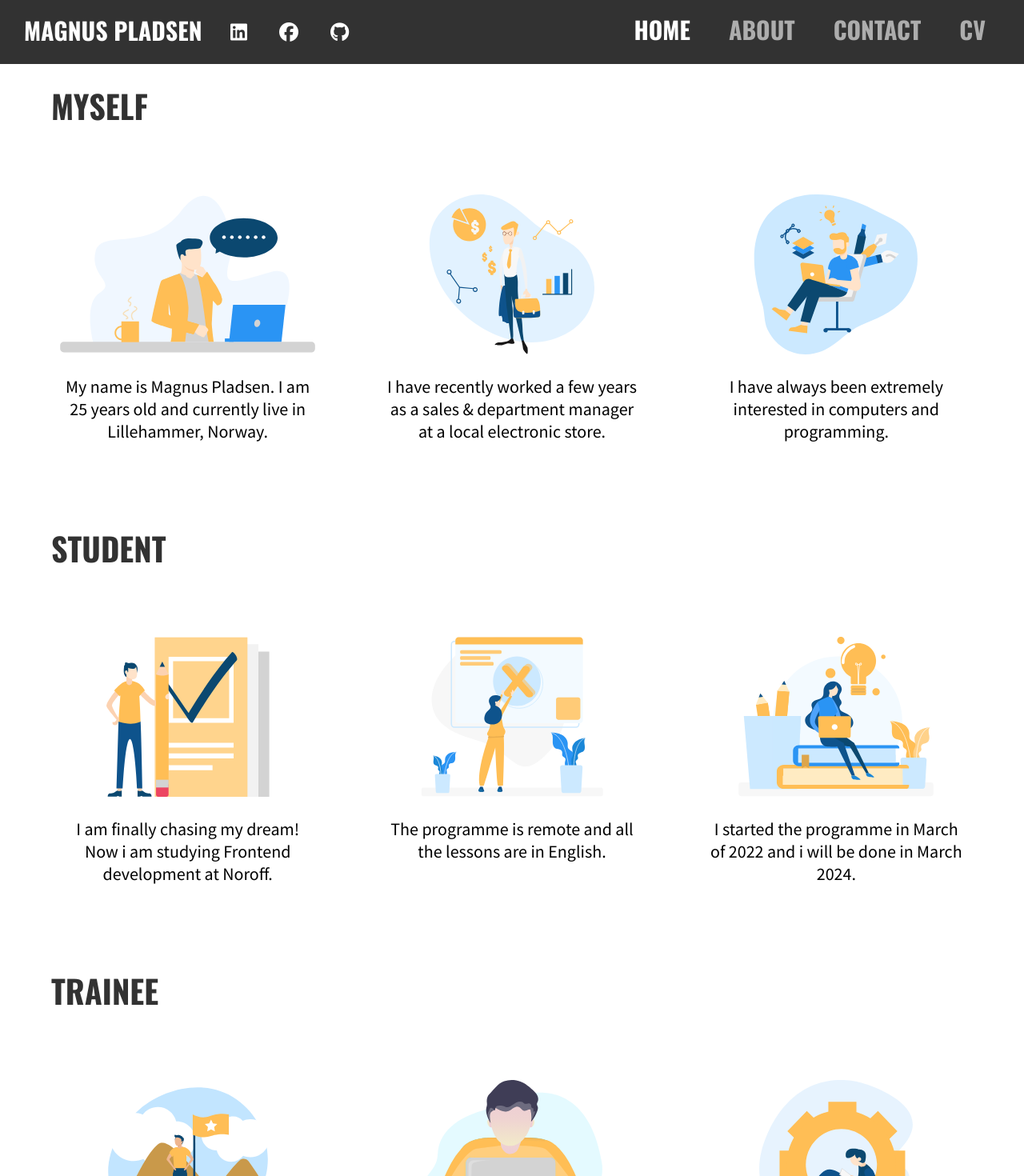
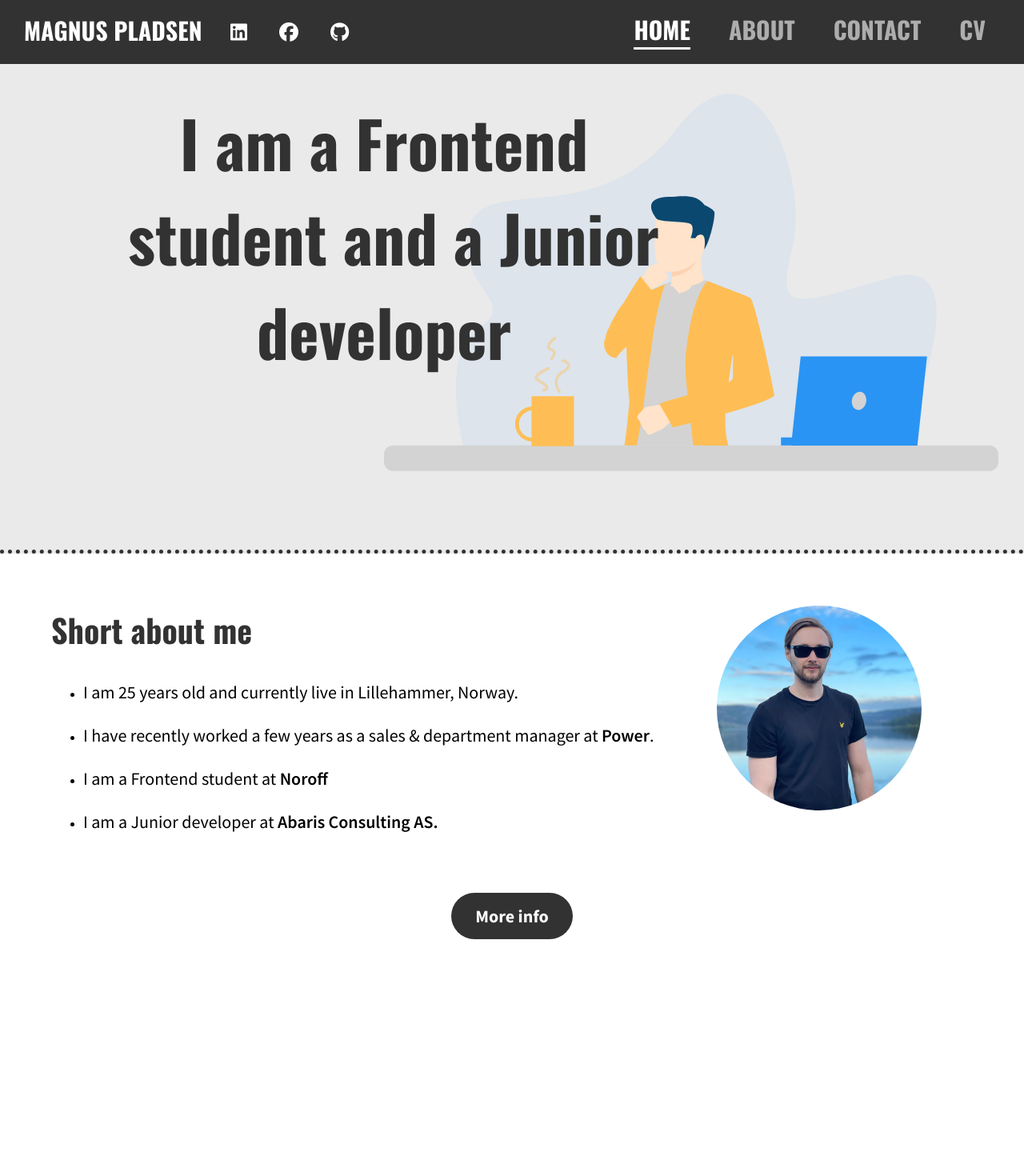
Before and after one commit to MagnusPladsen/Home-page-2022, a React (Create React App) app in the folder home-page/: page / in a window 1280 px wide. Shown: the top 1470 px of the page at 80% size. After the commit the page ends 1209 px from the top, so only its background shows below. Built offline with nearby package versions, Linux system fonts and the light colour scheme.

Commit message:
Major changes
The old content is now moved to the about page.
- Created new landing page
- Moved old landing page to about
- Fixed the NavLinks
- Added underline to active links

```diff
--- a/home-page/src/App.css
+++ b/home-page/src/App.css
@@ -6,40 +6,79 @@
   width: 100vw;
 }
 
-.app-section {
-  position: relative;
-  width: 90vw;
-  margin: 0 auto;
+.app-header {
+  background-color: var(--main-color-faded);
+  border-bottom: 3px dotted var(--main-color);
+  padding-bottom: 3em;
+  margin-bottom: 5em;
+  margin-top: -1.2em;
 }
 
-.container {
-  position: relative;
-  width: 80vw;
-  left: 50%;
-  transform: translate(-50%);
-  margin-top: 3em;
-  margin-bottom: 5em;
-}
-
-.illustrations {
+h1 {
+  padding-top: 0.5em;
   position: relative;
   left: 50%;
   transform: translate(-50%);
-}
-
-p {
-  font-size: 1.375em;
+  width: 90vw;
+  font-size: 2em;
+  color: var(--main-color);
   text-align: center;
 }
 
-h2 {
-  color: var(--main-color);
-  font-size: 1.875em;
+.app-section {
+  position: relative;
+  top: -3em;
+  width: 90vw;
+  margin: 0 auto;
+  text-align: left;
 }
 
-.header-secondary {
-  margin-top: 0em;
+li p {
+  text-align: left;
+  margin-bottom: -1em;
 }
+
+.pb {
+  position: relative;
+  top: 2em;
+  max-width: 70vw;
+  border-radius: 50%;
+  left: 50%;
+  transform: translate(-50%);
+  margin-bottom: 3em;
+}
+
+
+
+/* HERO STYLE
+----------------------*/
+.hero {
+  position: relative;
+  top: 0em;
+  left: 50%;
+  transform: translate(-50%);
+  width: 80vw;
+}
+
+
+
+
+/* LINK STYLE
+----------------------*/
+.link {
+  text-decoration: none;
+  font-weight: 600;
+  color: black;
+}
+
+.link:hover {
+  opacity: 0.3;
+}
+
+#link-about {
+  text-decoration: none;
+}
+
 
 
 
@@ -62,26 +101,6 @@ h2 {
   border: 2px solid var(--main-color);
 }
 
-.cta-top {
-  position: relative;
-  top: 0.5em;
-}
-
-
-
-
-/* LINK STYLE
-----------------------*/
-.link {
-  text-decoration: none;
-  font-weight: 600;
-  color: black;
-}
-
-.link:hover {
-  opacity: 0.3;
-}
-
 
 
 
@@ -91,6 +110,7 @@ footer {
   display: flex;
   justify-content: center;
   padding-bottom: 50px;
+  padding-top: 2em;
 }
 
 
@@ -99,20 +119,41 @@ footer {
 /* DESKTOP STYLE
 ----------------------*/
 @media only screen and (min-width: 1000px) {
-  .grid-container {
-      position: relative;
-      display: grid;
-      grid-template-columns: 1fr 1fr 1fr;
-      width: 90vw;
-      left: 50%;
-      transform: translate(-50%);
-      gap: 4em;
+  .app-header {
+    background-color: var(--main-color-faded);
+    border-bottom: 5px dotted var(--main-color);
+    height: 70vh;
+    margin-bottom: 0em;
+    margin-top: -2.7em;
   }
-  .container {
-      width: 25vw;
+  h1 {
+    margin-left: 1em;
+    position: relative;
+    font-size: 80px;
+    width: 50vw;
+    left: 5em;
+    top: 0em;
+    z-index: 1;
+    white-space: nowrap;
   }
-  .illustrations {
-      width: 25vw;
-      height: 25vh;
+  .hero {
+    position: absolute;
+    top: 3em;
+    padding-left: 35vw;
+    max-width: 60vw;
+  }
+  .app-section {
+    top: 2em;
+  }
+  .pb {
+    position: absolute;
+    max-width: 20vw;
+    top: 0;
+    right: 0;
+    transform: translate(100%);
+    margin-bottom: 0;
+  }
+  footer {
+    padding-top: 6em;
   }
 }
--- a/home-page/src/App.js
+++ b/home-page/src/App.js
@@ -1,75 +1,36 @@
 import './App.css';
-import imageMe from './Images/me.svg';
-import imageSales from './Images/sales.svg';
-import imageDesign from './Images/design.svg';
-import imageSchool from './Images/school.svg';
-import imageSchool2 from './Images/school2.svg';
-import imageSchool3 from './Images/school3.svg';
-import imageTrainee from './Images/trainee.svg';
-import imageTrainee2 from './Images/trainee2.svg';
-import imageTrainee3 from './Images/trainee3.svg';
-
-const codecademy = <a className="link" target="_blank" href="https://www.codecademy.com/profiles/MagnusPladsen">Codecademy</a>
-
-const abaris = <a className="link" target="_blank" href="https://www.abaris.no/">Abaris Consulting AS.</a>
-
+import imageHero from './Images/hero.svg';
+import { noroff, codecademy, abaris, power } from './Components/About';
+import { Link } from 'react-router-dom';
+import imagePB from './Images/pb.jpg';
 
 function App() {
   return (
     <div className="App">
+      <header className="app-header">
+        <h1>I am a Frontend<br /> student and a Junior<br /> developer</h1>
+        <img src={imageHero} alt="illustration of me" className="hero" />
+      </header>
       <section className="app-section">
-        <h2>MYSELF</h2>
-        <div className="grid-container">
-        <div className="container">
-          <img src={imageMe} alt="illustration of me" className="illustrations" />
-          <p>My name is Magnus Pladsen. I am 25 years old and currently live in Lillehammer, Norway.</p>
-        </div>
-        <div className="container">
-          <img src={imageSales} alt="illustration of sales" className="illustrations" />
-          <p>I have recently worked a few years as a sales & department manager at a local electronic store.</p>
-        </div>
-        <div className="container">
-          <img src={imageDesign} alt="illustration of design" className="illustrations" />
-          <p>I have always been extremely interested in computers and programming.</p>
-        </div>
-        </div>
-      </section>
-      <section className="app-section">
-        <h2 className="header-secondary">STUDENT</h2>
-        <div className="grid-container">
-        <div className="container">
-          <img src={imageSchool} alt="illustration of school" className="illustrations" />
-          <p>I am finally chasing my dream! Now i am studying Frontend development at Noroff.</p>
-        </div>
-        <div className="container">
-          <img src={imageSchool2} alt="illustration of school" className="illustrations" />
-          <p>The programme is remote and all the lessons are in English.</p>
-        </div>
-        <div className="container">
-          <img src={imageSchool3} alt="illustration of school" className="illustrations" />
-          <p>I started the programme in March of 2022 and i will be done in March 2024.</p>
-        </div>
-        </div>
-      </section>
-      <section className="app-section">
-        <h2 className="header-secondary">TRAINEE</h2>
-        <div className="grid-container">
-        <div className="container">
-          <img src={imageTrainee} alt="illustration of trainee" className="illustrations" />
-          <p>I was extremely lucky when i got the opportunity to work as a junior developer part time at {abaris}</p>
-        </div>
-        <div className="container">
-          <img src={imageTrainee3} alt="illustration of trainee" className="illustrations" />
-          <p>I have used {codecademy} alot to learn about JavaScript, TypeScript, React and Redux.</p>
-        </div>
-        <div className="container">
-          <img src={imageTrainee2} alt="illustration of trainee" className="illustrations" />
-          <p>Now im using most of my time practicing Frontend programming.</p>
-        </div>
-        </div>
+        <h2>Short about me</h2>
+        <ul>
+          <li>
+            <p>I am 25 years old and currently live in Lillehammer, Norway.</p>
+          </li>
+          <li>
+            <p>I have recently worked a few years as a sales & department manager at {power}.</p>
+          </li>
+          <li>
+            <p>I am a Frontend student at {noroff}</p>
+          </li>
+          <li>
+            <p>I am a Junior developer at {abaris}</p>
+          </li>
+        </ul>
+        <img src={imagePB} alt="Picture of me" className="pb" />
       </section>
       <footer>
-        <a href="#" className="cta">TO THE TOP</a>
+        <Link id="link-about" to="/about"><a className="cta cta-more" href="#">More info</a></Link>
       </footer>
     </div>
   );
--- /dev/null
+++ b/home-page/src/Components/About.js
@@ -0,0 +1,87 @@
+import '../Css/About.css';
+import React from 'react';
+import { Link } from 'react-router-dom';
+import imageMe from '../Images/me.svg';
+import imageSales from '../Images/sales.svg';
+import imageDesign from '../Images/design.svg';
+import imageSchool from '../Images/school.svg';
+import imageSchool2 from '../Images/school2.svg';
+import imageSchool3 from '../Images/school3.svg';
+import imageTrainee from '../Images/trainee.svg';
+import imageTrainee2 from '../Images/trainee2.svg';
+import imageTrainee3 from '../Images/trainee3.svg';
+import { useEffect } from 'react';
+
+export const codecademy = <a className="link" target="_blank" href="https://www.codecademy.com/profiles/MagnusPladsen">Codecademy</a>
+
+export const abaris = <a className="link" target="_blank" href="https://www.abaris.no/">Abaris Consulting AS.</a>
+
+export const noroff = <a className="link" target="_blank" href="https://www.noroff.no/">Noroff</a>
+
+export const power = <a className="link" target="_blank" href="https://www.power.no/">Power</a>
+
+export default function About() {
+
+    useEffect(() => {
+        window.scrollTo(0, 0);
+    }, []);
+
+    return (
+        <div className="about">
+            <section className="about-section">
+                <h2>MYSELF</h2>
+                <div className="grid-container">
+                    <div className="container">
+                        <img src={imageMe} alt="illustration of me" className="illustrations" />
+                        <p>My name is Magnus Pladsen. I am 25 years old and currently live in Lillehammer, Norway.</p>
+                    </div>
+                    <div className="container">
+                        <img src={imageSales} alt="illustration of sales" className="illustrations" />
+                        <p>I have recently worked a few years as a sales & department manager at {power}.</p>
+                    </div>
+                    <div className="container">
+                        <img src={imageDesign} alt="illustration of design" className="illustrations" />
+                        <p>I have always been extremely interested in computers and programming.</p>
+                    </div>
+                </div>
+            </section>
+            <section className="app-section">
+                <h2 className="header-secondary">STUDENT</h2>
+                <div className="grid-container">
+                    <div className="container">
+                        <img src={imageSchool} alt="illustration of school" className="illustrations" />
+                        <p>I am finally chasing my dream! Now i am studying Frontend development at {noroff}.</p>
+                    </div>
+                    <div className="container">
+                        <img src={imageSchool2} alt="illustration of school" className="illustrations" />
+                        <p>The programme is remote and all the lessons are in English.</p>
+                    </div>
+                    <div className="container">
+                        <img src={imageSchool3} alt="illustration of school" className="illustrations" />
+                        <p>I started the programme in March of 2022 and i will be done in March 2024.</p>
+                    </div>
+                </div>
+            </section>
+            <section className="app-section">
+                <h2 className="header-secondary">TRAINEE</h2>
+                <div className="grid-container">
+                    <div className="container">
+                        <img src={imageTrainee} alt="illustration of trainee" className="illustrations" />
+                        <p>I was extremely lucky when i got the opportunity to work as a junior developer part time at {abaris}</p>
+                    </div>
+                    <div className="container">
+                        <img src={imageTrainee3} alt="illustration of trainee" className="illustrations" />
+                        <p>I have used {codecademy} alot to learn about JavaScript, TypeScript, React and Redux.</p>
+                    </div>
+                    <div className="container">
+                        <img src={imageTrainee2} alt="illustration of trainee" className="illustrations" />
+                        <p>Now im using most of my time practicing Frontend programming.</p>
+                    </div>
+                </div>
+            </section>
+            <footer>
+                    <a href="#top" className="cta">TO THE TOP</a>
+            </footer>
+        </div>
+    );
+}
--- a/home-page/src/Components/Navigation.js
+++ b/home-page/src/Components/Navigation.js
@@ -26,13 +26,13 @@ export default function Navigation() {
     }
 
   return (
-    <div className="Navigation">
+    <div className="Navigation" id="top">
         <nav className="desktop-navigation">
         <text className="desktop-navigation__header">MAGNUS PLADSEN</text>
         {linkedin} {facebook} {github}
             <ul className="desktop-navigation__list">
                 <li className="desktop-navigation__item">
-                    <NavLink to="/">Home</NavLink>
+                    <NavLink to="/" exact={true}>Home</NavLink>
                 </li>
                 <li className="desktop-navigation__item">
                     <NavLink to="/about">About</NavLink>
@@ -51,13 +51,13 @@ export default function Navigation() {
             <ul className="navigation__list" id={isOpen}>
             {linkedin} {facebook} {github}
                 <li className="navigation__item">
-                    <NavLink to="/">Home</NavLink>
+                    <NavLink to="/" exact={true} onClick={handleClick}>Home</NavLink>
                 </li>
                 <li className="navigation__item">
-                    <NavLink to="/about">About</NavLink>
+                    <NavLink to="/about" onClick={handleClick}>About</NavLink>
                 </li>
                 <li className="navigation__item">
-                    <NavLink to="/contact">Contact</NavLink>
+                    <NavLink to="/contact" onClick={handleClick}>Contact</NavLink>
                 </li>
                 <li className="navigation__item">
                     <a href={cv} target="_blank">CV</a>
--- /dev/null
+++ b/home-page/src/Css/About.css
@@ -0,0 +1,118 @@
+/* MAIN ABOUT STYLE
+----------------------*/
+.about {
+    position: absolute;
+    top: 4.3em;
+    width: 100vw;
+  }
+
+  .about-section {
+    position: relative;
+    width: 90vw;
+    margin: 0 auto;
+  }
+
+  .container {
+    position: relative;
+    width: 80vw;
+    left: 50%;
+    transform: translate(-50%);
+    margin-top: 3em;
+    margin-bottom: 5em;
+  }
+
+  .illustrations {
+    position: relative;
+    left: 50%;
+    transform: translate(-50%);
+  }
+
+  p {
+    font-size: 1.375em;
+    text-align: center;
+  }
+
+  h2 {
+    color: var(--main-color);
+    font-size: 1.875em;
+  }
+
+  .header-secondary {
+    margin-top: 0em;
+  }
+
+
+
+  /* CTA STYLE
+  ----------------------*/
+  .cta {
+    font-size: 1.375em;
+    text-decoration: none;
+    font-weight: bold;
+    background-color: var(--main-color);
+    border-radius: 1.5em;
+    padding: 15px 30px;
+    color: white;
+    margin: 0;
+  }
+
+  .cta:hover {
+    color: var(--main-color);
+    background-color: white;
+    border: 2px solid var(--main-color);
+  }
+
+  .cta-top {
+    position: relative;
+    top: 0.5em;
+  }
+
+
+
+
+  /* LINK STYLE
+  ----------------------*/
+  .link {
+    text-decoration: none;
+    font-weight: 600;
+    color: black;
+  }
+
+  .link:hover {
+    opacity: 0.3;
+  }
+
+
+
+
+  /* FOOTER STYLE
+  ----------------------*/
+  footer {
+    display: flex;
+    justify-content: center;
+    padding-bottom: 50px;
+  }
+
+
+
+
+  /* DESKTOP STYLE
+  ----------------------*/
+  @media only screen and (min-width: 1000px) {
+    .grid-container {
+        position: relative;
+        display: grid;
+        grid-template-columns: 1fr 1fr 1fr;
+        width: 90vw;
+        left: 50%;
+        transform: translate(-50%);
+        gap: 4em;
+    }
+    .container {
+        width: 25vw;
+    }
+    .illustrations {
+        width: 25vw;
+        height: 25vh;
+    }
+  }
--- a/home-page/src/Css/Navigation.css
+++ b/home-page/src/Css/Navigation.css
@@ -2,6 +2,7 @@
 ----------------------*/
 .active {
     opacity: 1!important;
+    border-bottom: 3px solid white;
 }
 
 li {
--- a/home-page/src/index.css
+++ b/home-page/src/index.css
@@ -25,6 +25,7 @@ body::-webkit-scrollbar {
 -------------------------*/
 :root {
   --main-color: rgb(50, 50, 50);
+  --main-color-faded: rgba(50, 50, 50, 0.1);
 }
 
 
--- a/home-page/src/index.js
+++ b/home-page/src/index.js
@@ -10,14 +10,16 @@ import {
   Link
 } from "react-router-dom";
 import Navigation from './Components/Navigation';
+import About from './Components/About';
 
 const root = ReactDOM.createRoot(document.getElementById('root'));
 root.render(
   <Router>
-    <Route>
-      <Navigation />
-    </Route>
-    <Route path="/" component={App} />
+    <Navigation />
+    <Switch>
+      <Route path="/about" component={About} />
+      <Route path="/" component={App} />
+    </Switch>
   </Router>
 );
 
```
Also changed, not shown: home-page/src/Images/hero.svg (added), home-page/src/Images/pb.jpg (added).
